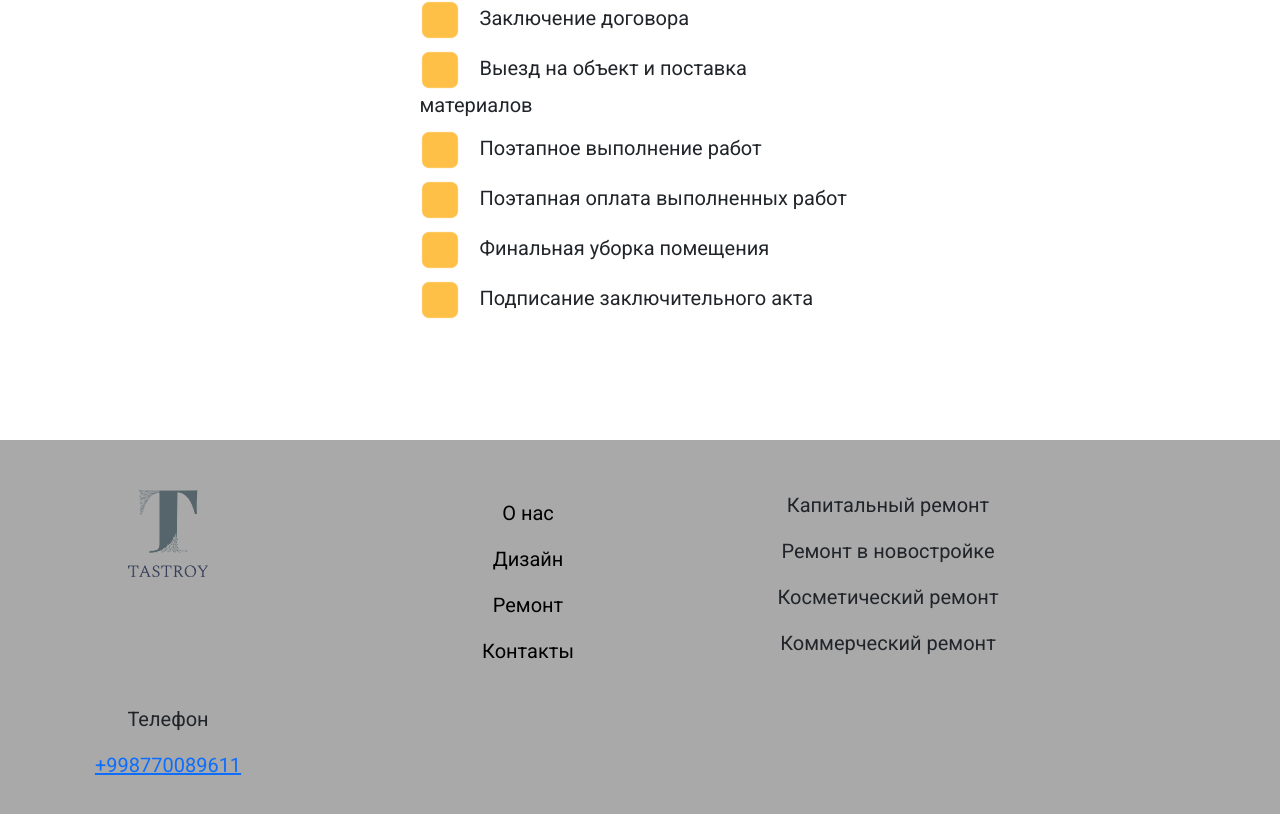
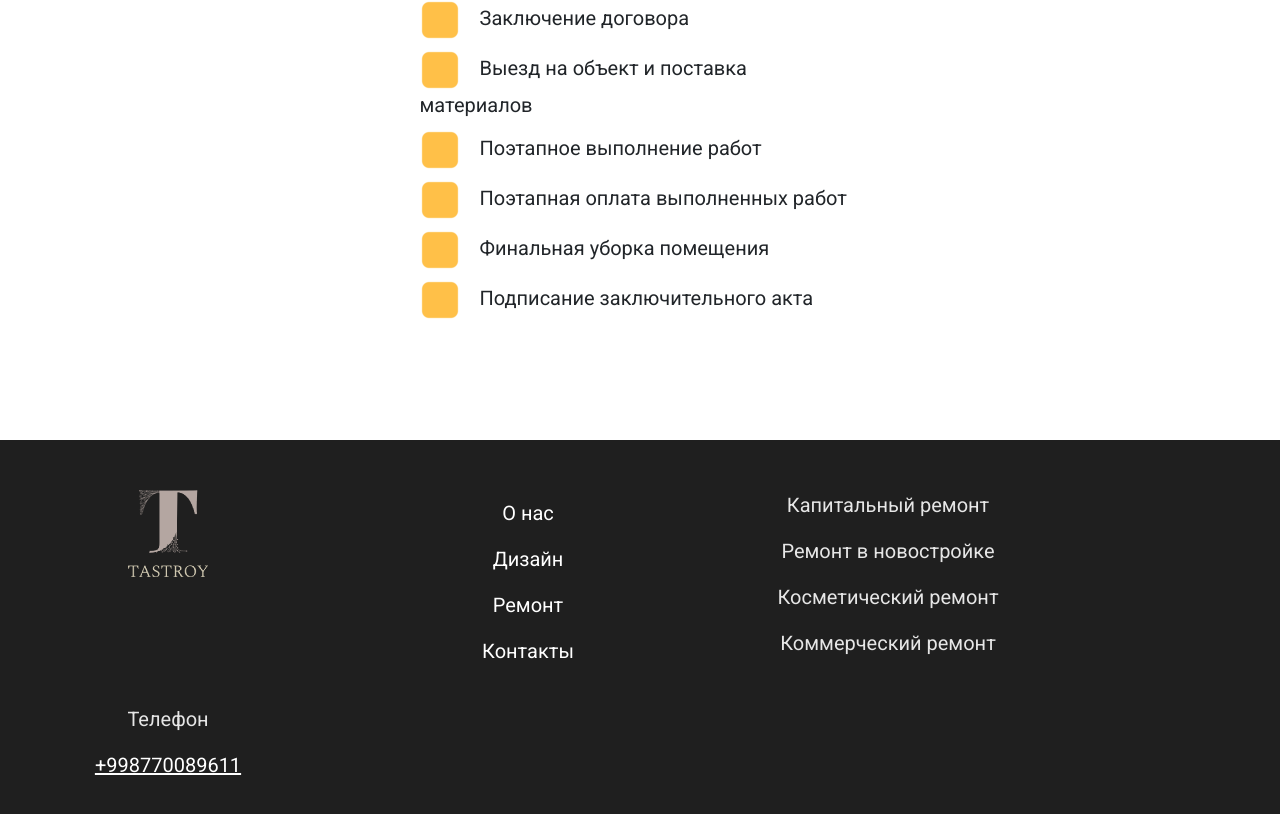
Before and after one commit to alisher-erkin/stroy, a React (Create React App) app: page / in a window 1280 px wide. Shown: the part 2962-3776 px from the top of the page. Built offline with nearby package versions, Linux system fonts and the light colour scheme.

Commit message:
Darken footer, light text and logo
Co-Authored-By: Claude Opus 5.5 <noreply@anthropic.com>

```diff
--- a/src/Footer/Footer.css
+++ b/src/Footer/Footer.css
@@ -1,5 +1,6 @@
 .footer {
-    background-color: #A9A9A9;
+    background-color: #1f1f1f;
+    color: #e6e6e6;
     padding: 50px 0;
 }
 .footer .col {
@@ -15,6 +16,15 @@
     text-align: left;
     text-align: center;
 }
-.footer .nav-link {
-    color: black;
+.footer .nav-link,
+.footer a {
+    color: #ffffff;
 }
+.footer .nav-link:hover,
+.footer a:hover {
+    color: #bdbdbd;
+}
+.footer img {
+    filter: invert(1);
+    mix-blend-mode: screen;
+}
```
